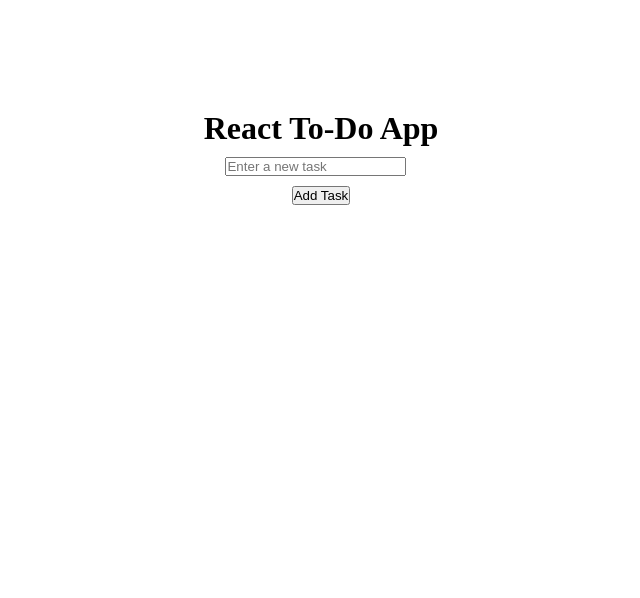
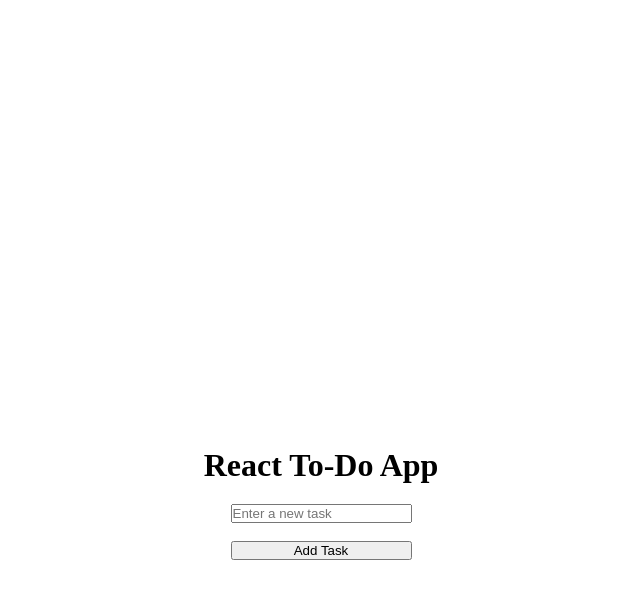
Before and after one commit to shaikh-akbar-96/To-Do-App, a React (Create React App) app: page / in a window 1280 px wide. Shown: the top 598 px of the page, without its empty margins (319-959 px from the left). Built offline with nearby package versions, Linux system fonts and the light colour scheme.

Commit message:
some display setting

```diff
--- a/src/App.css
+++ b/src/App.css
@@ -1,34 +1,24 @@
-* {
-  margin: 0;
-  padding: 0;
-}
-
 * {
   margin: 0;
   padding: 0;
 }
 
 .App {
-  text-align: center;
-  margin-top: 50px;
-}
-
-input {
-  margin-right: 10px;
-}
-
-div {
+  width: 100%;
+  height: 80vw;
   display: flex;
   flex-direction: column;
   justify-content: center;
   align-items: center;
 }
 
-button {
-  margin-top: 5px;
+.inputText {
+  margin-top: 20px;
+  width: auto;
+  display: flex;
+  flex-direction: column;
+  justify-content: center;
 }
-
-button,
-div {
-  margin: 10px 0;
+.btnstyle {
+  width: auto;
 }
--- a/src/components/todo.jsx
+++ b/src/components/todo.jsx
@@ -2,39 +2,43 @@ import React, { useState } from "react";
 import "../App.css";
 
 const ToDO = () => {
-  const [tasks, setTasks] = useState([]);
-  const [newTask, setNewTask] = useState("");
+  const [item, setItem] = useState([]);
+  const [newItem, setNewItem] = useState("");
 
   const addTask = () => {
-    if (newTask.trim() !== "") {
-      setTasks([...tasks, { id: Date.now(), text: newTask }]);
-      setNewTask("");
+    if (newItem.trim() !== "") {
+      setItem([...item, { id: Date.now(), text: newItem }]);
+      setNewItem("");
     }
   };
 
   const deleteTask = (taskId) => {
-    const updatedTasks = tasks.filter((task) => task.id !== taskId);
-    setTasks(updatedTasks);
+    const updatedTasks = item.filter((task) => task.id !== taskId);
+    setItem(updatedTasks);
   };
 
   return (
     <div className="App">
       <h1>React To-Do App</h1>
-      <div>
+      <div className="inputText">
         <input
           type="text"
-          value={newTask}
-          onChange={(e) => setNewTask(e.target.value)}
+          value={newItem}
+          onChange={(e) => setNewItem(e.target.value)}
           placeholder="Enter a new task"
         />
-        <button onClick={addTask}>Add Task</button>
+        <br />
+        <button onClick={addTask} className="btnstyle">Add Task</button>
       </div>
-      {tasks.map((task) => (
-        <div key={task.id}>
-          {task.text}
-          <button onClick={() => deleteTask(task.id)}>Delete</button>
-        </div>
-      ))}
+      <div className="tasks">
+        {item.map((task) => (
+          <div key={task.id}>
+            {task.text}
+            <button onClick={() => deleteTask(task.id)}>Delete</button>
+          </div>
+        ))}
+        <br />
+      </div>
     </div>
   );
 };
```
